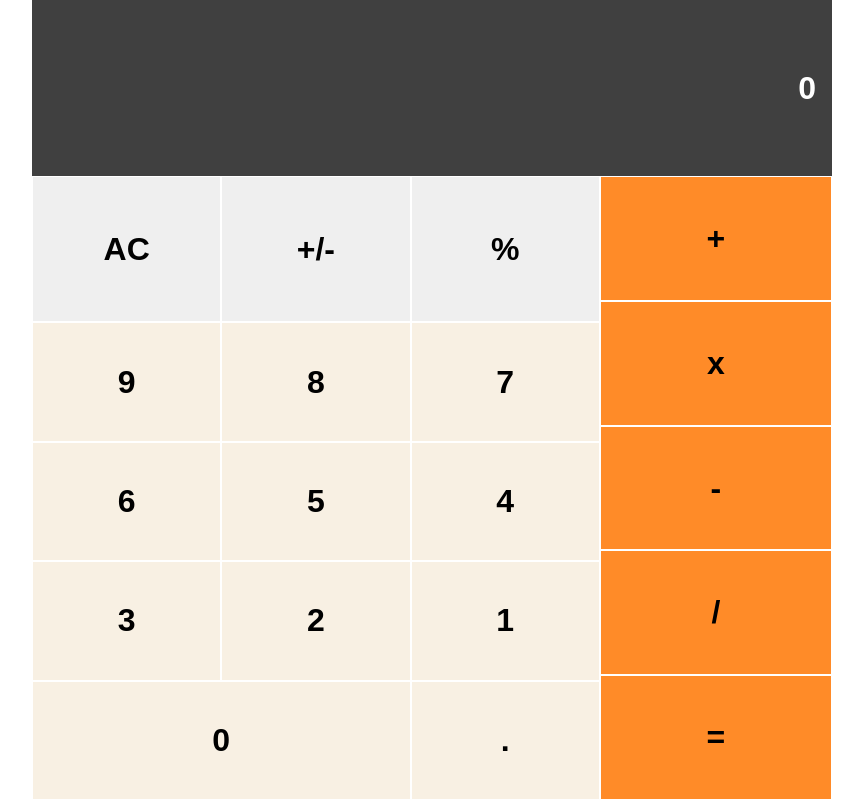
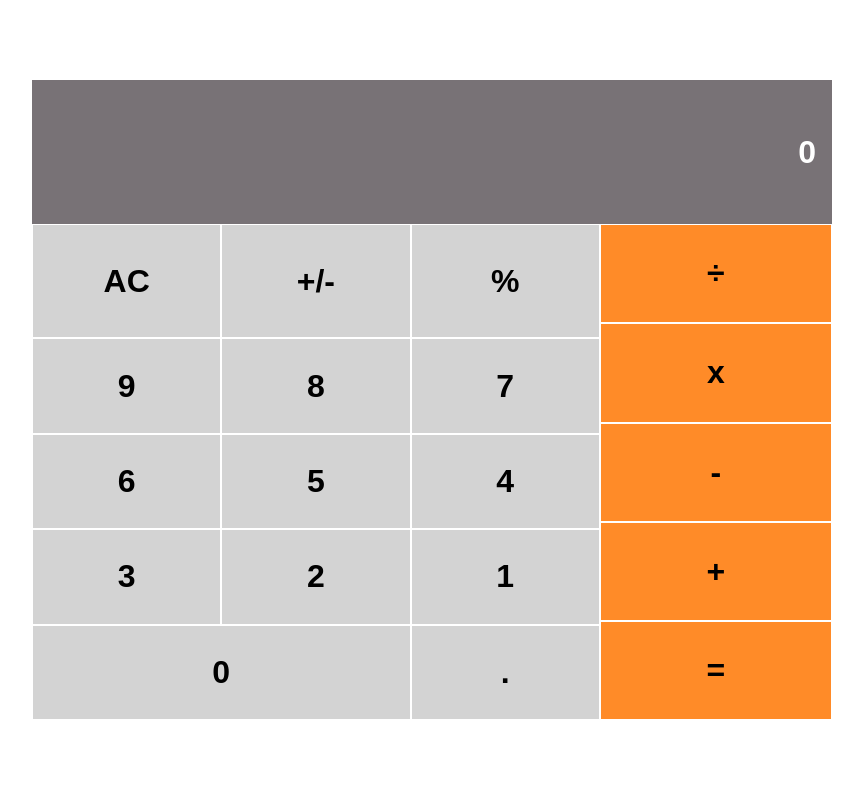
Before and after one commit to PNdunguMaina/Math-Magicians, a React (Create React App) app: page / in a window 1280 px wide. Shown: the whole page, without its empty margins (208-1071 px from the left). Built offline with nearby package versions, Linux system fonts and the light colour scheme.

Commit message:
Swap '+' sign with '/' sign

```diff
--- a/src/App.css
+++ b/src/App.css
@@ -1,6 +1,6 @@
 :root {
-  --display: #404040;
-  --digits: #f8f0e3;
+  --display: #787276;
+  --digits: #d3d3d3;
   --operators: #ff8b28;
 }
 
@@ -25,7 +25,7 @@ body {
 .calculator {
   width: 100%;
   max-width: 800px;
-  min-height: 100vh;
+  min-height: 80vh;
   overflow: hidden;
   box-shadow: 0 2px 6px rgba(0, 0, 0, 0);
   display: grid;
@@ -37,6 +37,7 @@ body {
   color: #fff;
   grid-column-start: 1;
   grid-column-end: 4;
+  grid-template-rows: 1fr;
   display: flex;
   justify-content: flex-end;
   align-items: center;
@@ -58,12 +59,15 @@ button {
 }
 
 .main-keys {
-  background-color: var(--digits);
   grid-column-start: 1;
   grid-column-end: 3;
   grid-row-start: 2;
   display: grid;
-  grid-template-columns: 1fr 1fr 1fr;
+  grid-template-columns: repeat(3, 1fr);
+}
+
+.main-keys button {
+  background-color: var(--digits);
 }
 
 .operator-keys {
@@ -71,7 +75,7 @@ button {
   grid-row-start: 2;
   grid-row-end: 6;
   display: grid;
-  grid-template-rows: 1fr 1fr 1fr 1fr 1fr;
+  grid-template-rows: repeat(5, 1fr);
 }
 
 .operator-keys button {
@@ -84,8 +88,8 @@ button {
   grid-column-start: 1;
   grid-column-end: 3;
   display: grid;
-  grid-template-columns: 1fr 1fr 1fr;
-  grid-template-rows: 1fr 1fr 1fr 1fr;
+  grid-template-columns: repeat(3, 1fr);
+  grid-template-rows: repeat(4, 1fr);
 }
 
 .digit-keys button {
--- a/src/components/Calculator.js
+++ b/src/components/Calculator.js
@@ -1,5 +1,3 @@
-/* eslint-disable react/prefer-stateless-function */
-/* eslint-disable react/button-has-type */
 import React, { Component } from 'react';
 import Digits from './Digits';
 
@@ -21,10 +19,10 @@ class Calculator extends Component {
 
         {/* operator keys */}
         <div className="operator-keys">
-          <button>+</button>
+          <button>&#247;</button>
           <button>x</button>
           <button>-</button>
-          <button>/</button>
+          <button>+</button>
           <button>=</button>
         </div>
 
```
